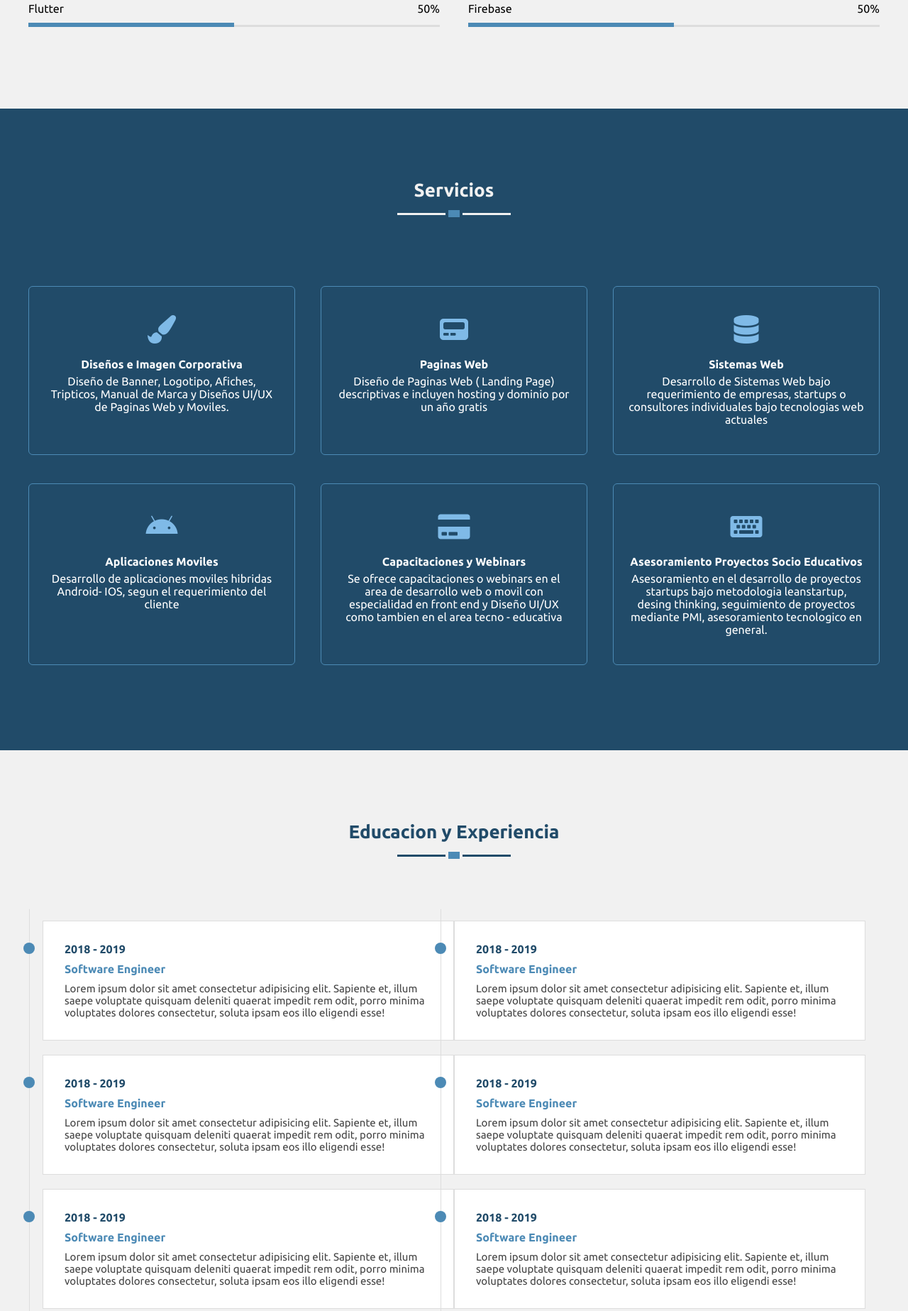
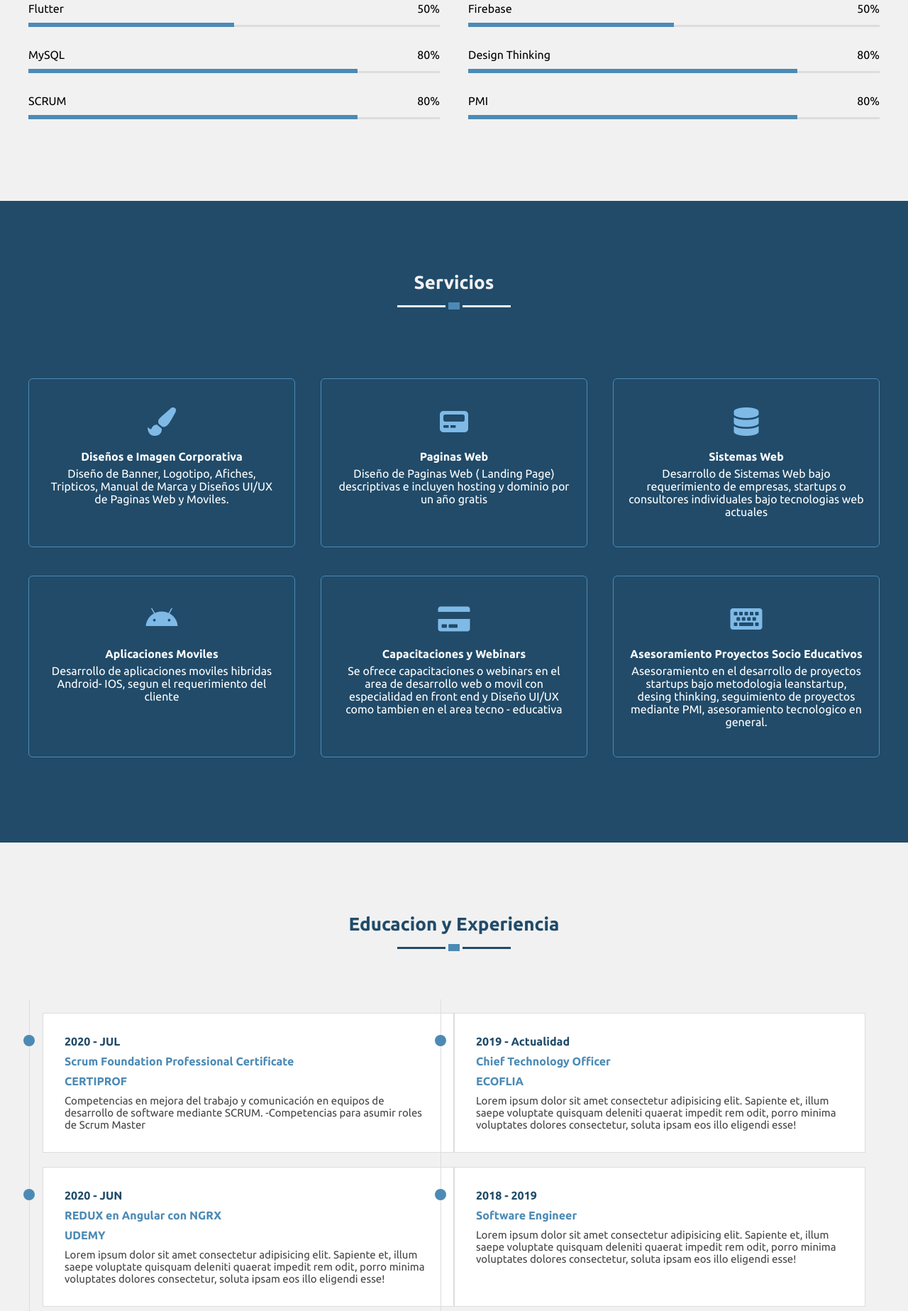
Before and after one commit to frideldev/portafolio, a plain HTML site: page index.html in a window 1280 px wide. Shown: the part 1411-3258 px from the top of the page at 71% size. Drawn offline with nearby package versions, Linux system fonts and the light colour scheme.

Commit message:
Añadiendo datos a educacion y experiencia

```diff
--- a/index.html
+++ b/index.html
@@ -139,6 +139,42 @@
 
         </div>
       </div>
+      <div class="skill">
+        <div class="skill-info">
+          <span>MySQL</span>
+          <span>80%</span>
+        </div>
+        <div class="skill-bar css">
+
+        </div>
+      </div>
+      <div class="skill">
+        <div class="skill-info">
+          <span>Design Thinking</span>
+          <span>80%</span>
+        </div>
+        <div class="skill-bar css">
+
+        </div>
+      </div>
+      <div class="skill">
+        <div class="skill-info">
+          <span>SCRUM</span>
+          <span>80%</span>
+        </div>
+        <div class="skill-bar css">
+
+        </div>
+      </div>
+      <div class="skill">
+        <div class="skill-info">
+          <span>PMI</span>
+          <span>80%</span>
+        </div>
+        <div class="skill-bar css">
+
+        </div>
+      </div>
     </div>
 
    </div>
@@ -187,18 +223,22 @@
      <h1 class="section-title">Educacion y Experiencia</h1>
      <div class="time-line">
        <div class="block">
-         <h4>2018 - 2019</h4>
-         <h3>Software Engineer</h3>
-         <p>Lorem ipsum dolor sit amet consectetur adipisicing elit. Sapiente et, illum saepe voluptate quisquam deleniti quaerat impedit rem odit, porro minima voluptates dolores consectetur, soluta ipsam eos illo eligendi esse!</p>
+         <h4>2020 - JUL</h4>
+         <h3>Scrum Foundation Professional Certificate</h3>
+         <h3>CERTIPROF</h3>
+         <p>Competencias  en mejora del trabajo y comunicación en equipos de desarrollo de software mediante SCRUM.
+          -Competencias para asumir roles de Scrum Master</p>
        </div>
        <div class="block">
-        <h4>2018 - 2019</h4>
-        <h3>Software Engineer</h3>
+        <h4>2019 - Actualidad</h4>
+        <h3>Chief Technology Officer</h3>
+        <h3>ECOFLIA</h3>
         <p>Lorem ipsum dolor sit amet consectetur adipisicing elit. Sapiente et, illum saepe voluptate quisquam deleniti quaerat impedit rem odit, porro minima voluptates dolores consectetur, soluta ipsam eos illo eligendi esse!</p>
       </div>
       <div class="block">
-        <h4>2018 - 2019</h4>
-        <h3>Software Engineer</h3>
+        <h4>2020 - JUN</h4>
+        <h3>REDUX en Angular con NGRX</h3>
+        <h3>UDEMY</h3>
         <p>Lorem ipsum dolor sit amet consectetur adipisicing elit. Sapiente et, illum saepe voluptate quisquam deleniti quaerat impedit rem odit, porro minima voluptates dolores consectetur, soluta ipsam eos illo eligendi esse!</p>
       </div>
       <div class="block">
```
